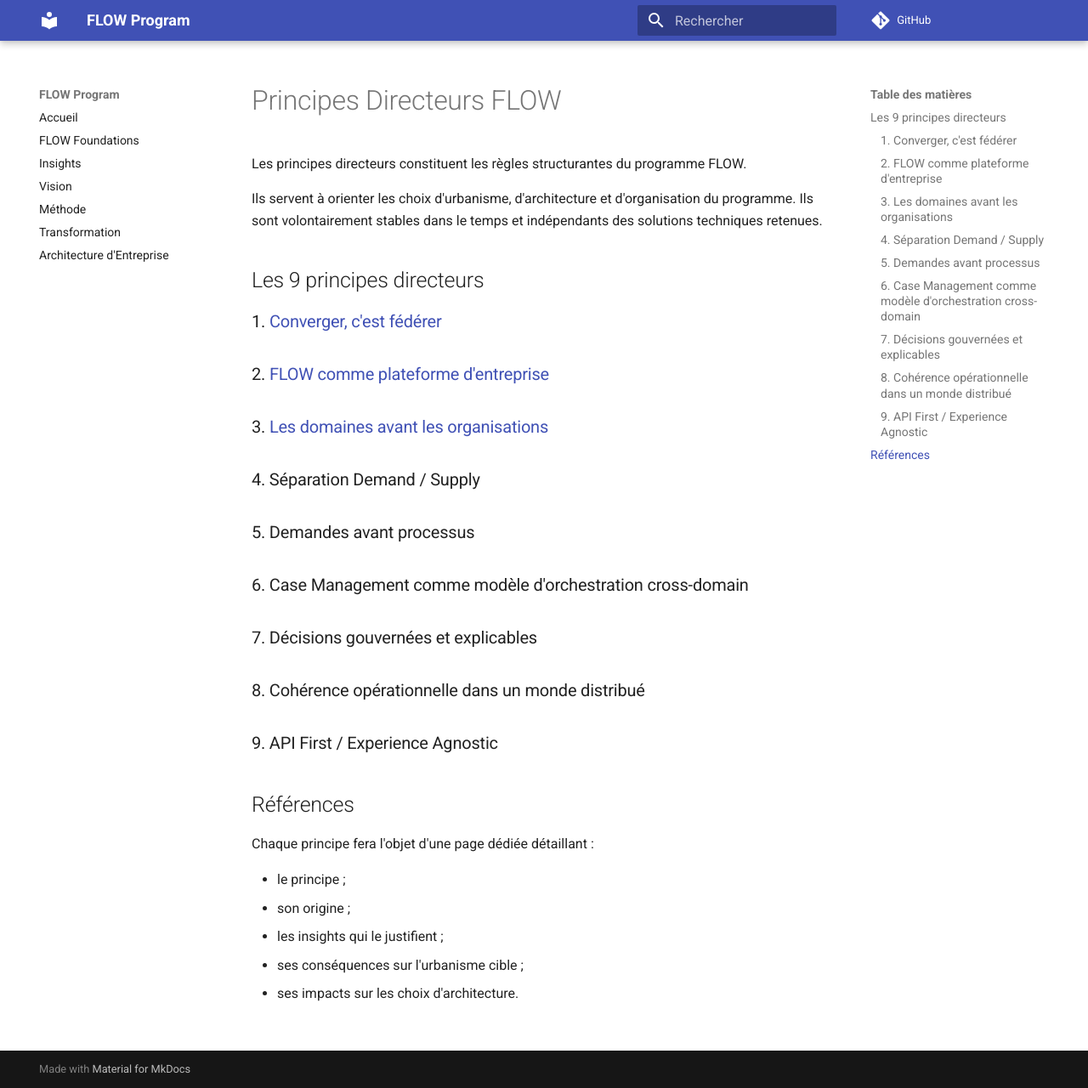
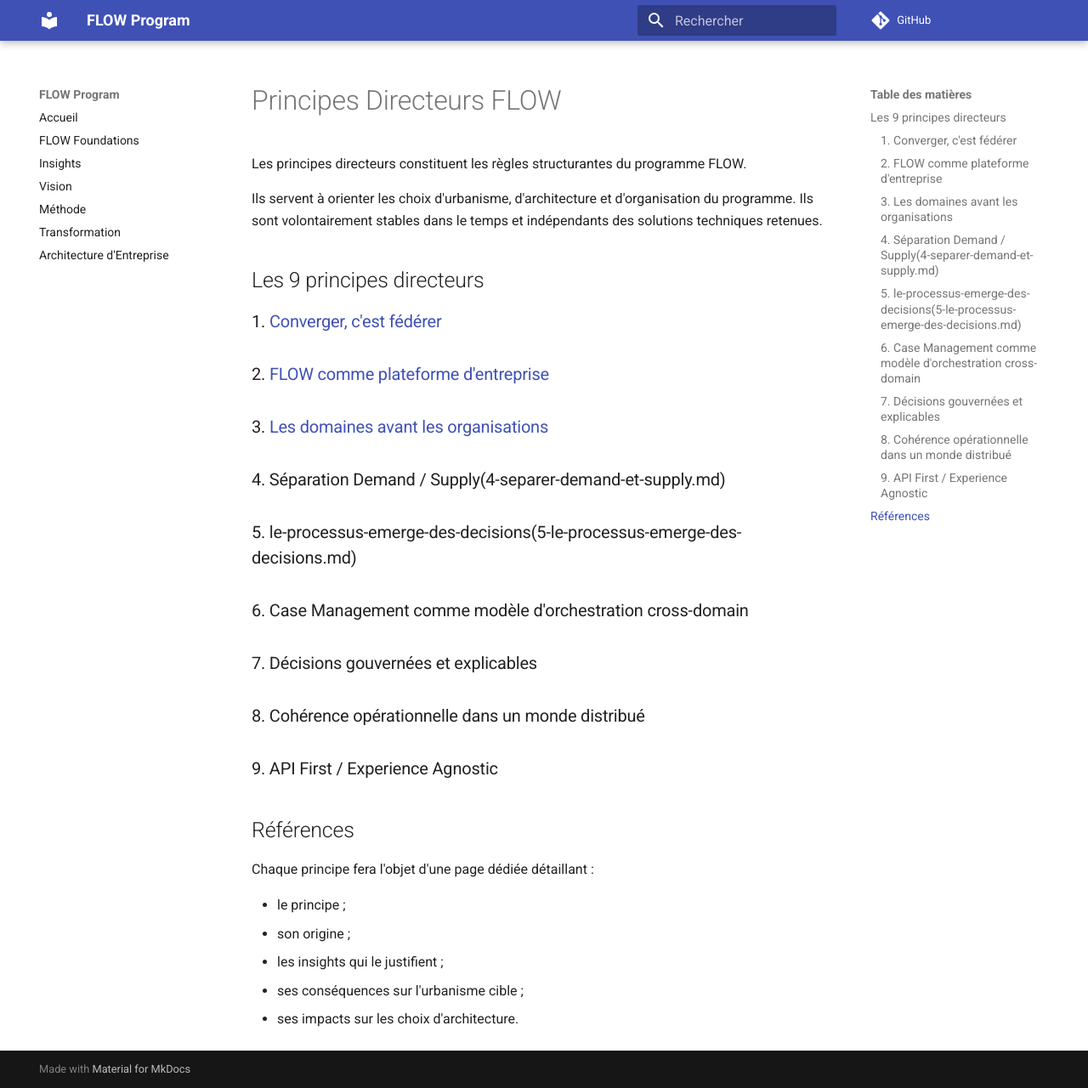
Before and after one commit to laurent-sintes/FLOW-Program, an MkDocs documentation site: the page built from docs/architecture-entreprise/principes-directeurs/index.md, in a window 1280 px wide and 1280 px high. Shown: the whole window at 85% size. Built offline with MkDocs 1.6.1 and Material for MkDocs 9.7.7, drawn with Linux system fonts in a browser that asks for light colours; comment, search, counter and statistics services are not loaded.

Commit message:
Update index.md

```diff
--- a/docs/architecture-entreprise/principes-directeurs/index.md
+++ b/docs/architecture-entreprise/principes-directeurs/index.md
@@ -12,9 +12,9 @@ Ils servent à orienter les choix d'urbanisme, d'architecture et d'organisation
 
 ### 3. [Les domaines avant les organisations](3-domaines-avant-les-organisations.md)
 
-### 4. Séparation Demand / Supply
+### 4. Séparation Demand / Supply(4-separer-demand-et-supply.md)
 
-### 5. Demandes avant processus
+### 5. le-processus-emerge-des-decisions(5-le-processus-emerge-des-decisions.md)
 
 ### 6. Case Management comme modèle d'orchestration cross-domain
 
```
